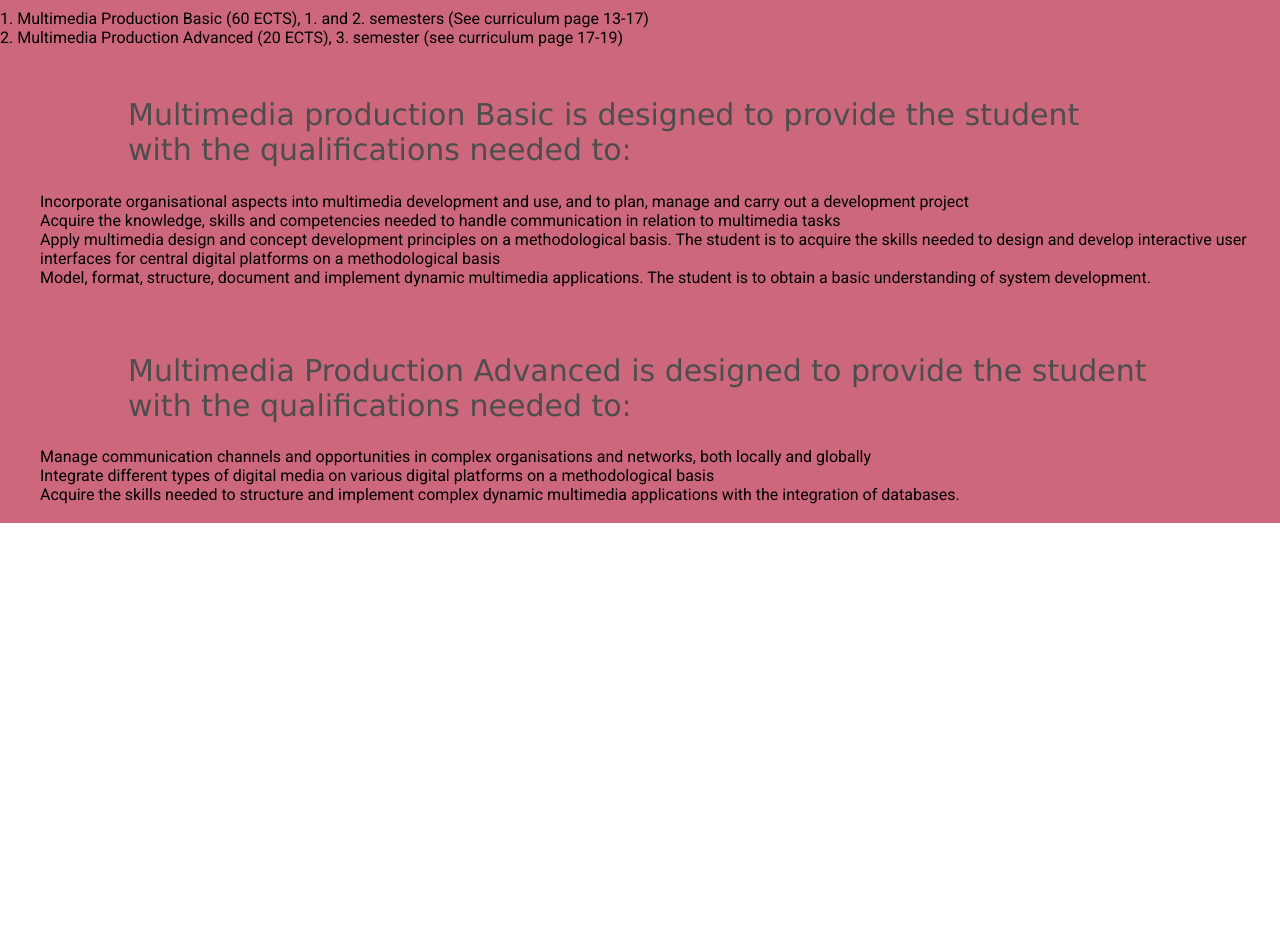
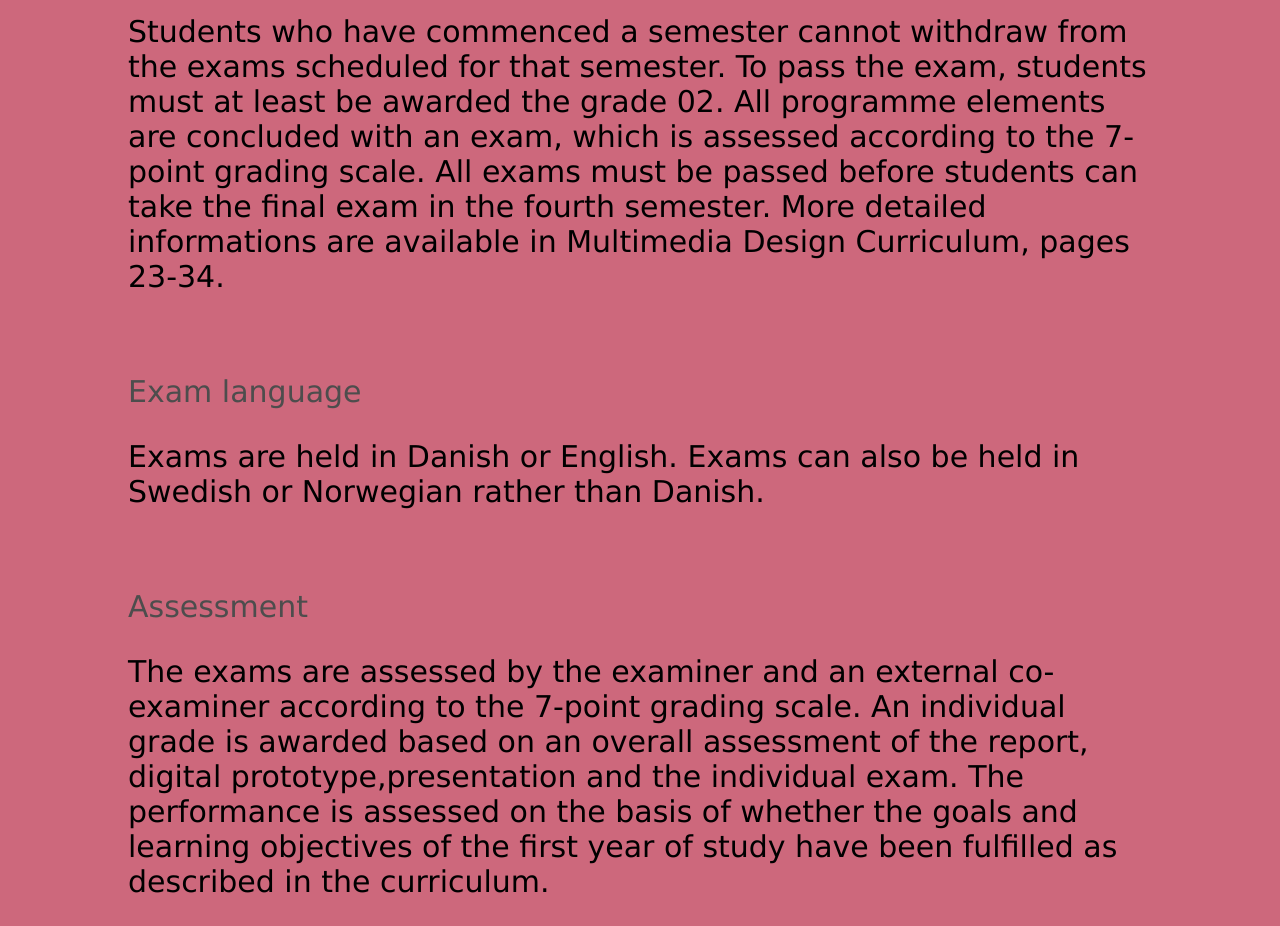
Before and after one commit to benji94p/Curriculum2, a plain HTML site: page HTMLPages/page2sub7.html in a window 1280 px wide. Shown: the part 403-1329 px from the top of the page. Before the commit the page ends 942 px from the top, so only its background shows below. Drawn offline with Linux system fonts and the light colour scheme.

Commit message:
examcreated

```diff
--- a/HTMLPages/page2sub7.html
+++ b/HTMLPages/page2sub7.html
@@ -143,30 +143,33 @@
             </nav>
         </div>
     <main style="background-color: #CD687C;/*">
-        <h1 class="header_onsite">Compulsory programme elements</h1>
-         <div class="content_sub">
-            <h2 class="subheader_onsite">Compulsory programme elements include:</h2>
-         1. Multimedia Production Basic (60 ECTS), 1. and 2.  semesters (See curriculum page 13-17) <br>
-2. Multimedia Production Advanced (20 ECTS), 3. semester (see curriculum page 17-19)<br>
+        <h1 class="header_onsite">Exams</h1>
+        <div class="content_sub">
+            <h2 class="subheader_onsite">General rules
+</h2>
+                <p>
+                Students who have commenced a semester cannot withdraw from the exams scheduled for that semester. To pass the exam, students must at least be awarded the grade 02.
+All programme elements are concluded with an exam, which is assessed according to the 7-point grading scale. All exams must be passed before students can take the final exam in the fourth semester. More detailed informations are available in Multimedia Design Curriculum, pages 23-34.
 
-            <h2 class="subheader_onsite">Multimedia production Basic is designed to provide the student with the qualifications needed to:</h2>
-
-             <ul>
-
-                 <li>Incorporate organisational aspects into multimedia development and use, and to plan, manage and carry out a development project </li>
-                 <li>Acquire the knowledge, skills and competencies needed to handle communication in relation to multimedia tasks </li>
-<li>Apply multimedia design and concept development principles on a methodological basis. The student is to acquire the skills needed to design and develop interactive user interfaces for central digital platforms on a methodological basis </li>
-                      <li>Model, format, structure, document and implement dynamic multimedia applications. The student is to obtain a basic understanding of system development.</li>
-             </ul>
-
-
-            <h2 class="subheader_onsite">Multimedia Production Advanced is designed to provide the student with the qualifications needed to: </h2>
-             <ul>
-               <li> Manage communication channels and opportunities in complex organisations and networks, both locally and globally </li>
-<li> Integrate different types of digital media on various digital platforms on a methodological basis </li>
-<li>Acquire the skills needed to structure and implement complex dynamic multimedia applications with the integration of databases.</li> </ul>
-
-
+                </p>
+            <h2 class="subheader_onsite">Exam language</h2>
+                <p>
+                 Exams are held in Danish or English. Exams can also be held in Swedish or Norwegian rather than Danish.
+                </p>
+            <h2 class="subheader_onsite">Assessment</h2>
+                <p>
+                The exams are assessed by the examiner and an external co-examiner according to the 7-point grading scale. An individual grade is awarded based on an overall assessment of the report, digital prototype,presentation and the individual exam. The performance is assessed on the basis of whether the goals and learning objectives of the first year of study have been fulfilled as described in the curriculum.
+                </p>
+            <h2 class="subheader_onsite">Re-exam</h2>
+                <p>
+                Students who fail the first exam attempt are offered two more attempts. The re-exam is held immediately after the beginning of the following semester. The extent of the re-exam is based on an academic assessment of the reason for the need for a re-exam. The purpose of the re-exam is the same as for the ordinary exam.
+                </p>
+            <h2 class="subheader_onsite">Re-exam due to illness or for other acceptable reasons</h2>
+                <p>
+                Re-exams due to documented illness or for other acceptable reasons are held immediately before
+or at the beginning of the following semester.
+If KEA estimates that the student has been almost fully active in the project work, a make-up exam will be held based on the project work.
+                </p>
         </div>
 
     </main>
```
